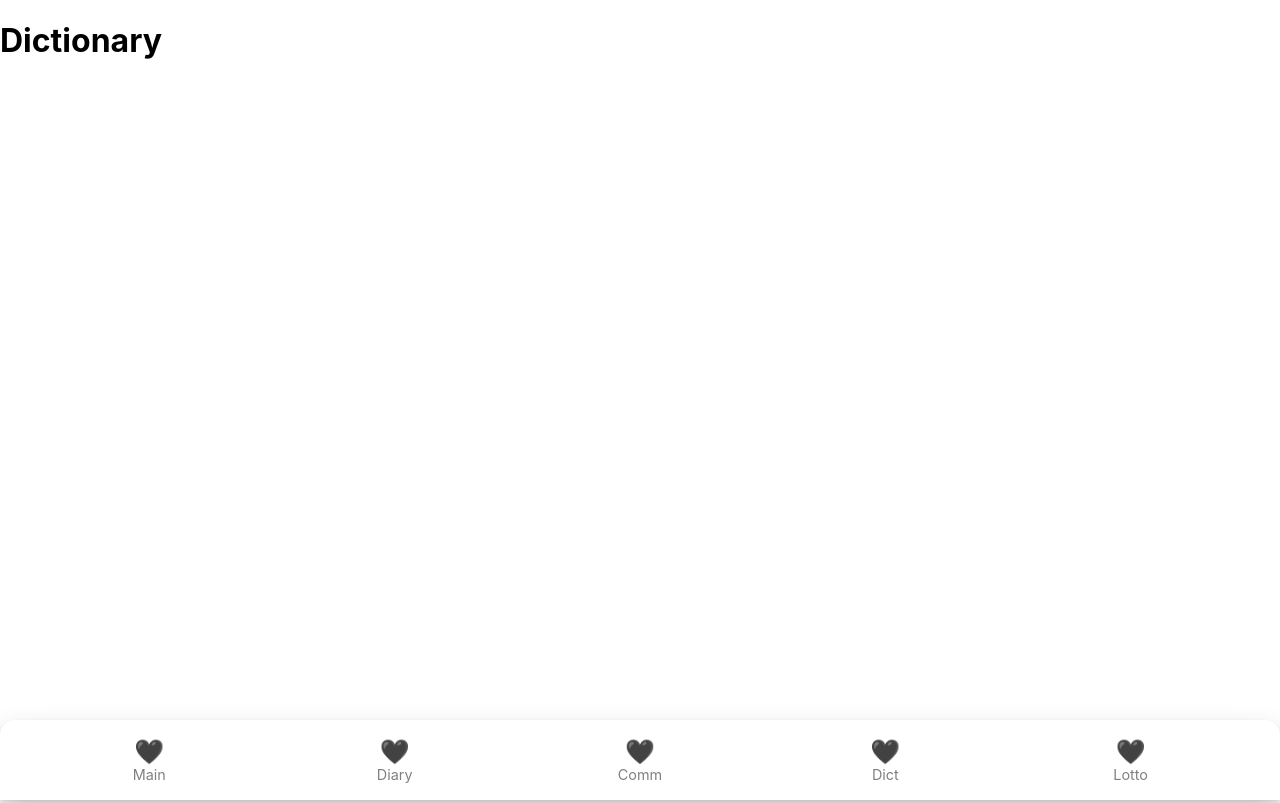
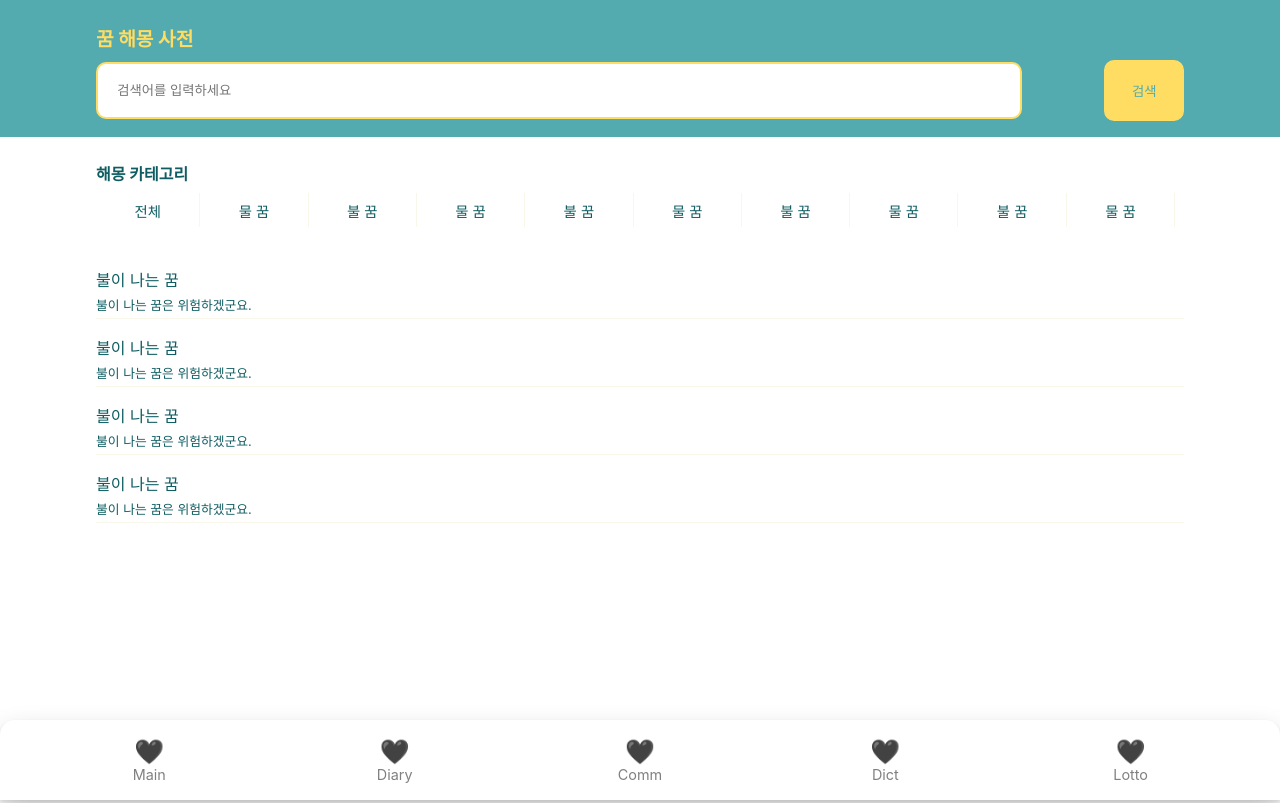
Before and after one commit to Happy-Dreaming/dreaming-frontend, a React (Create React App) app: page /dictionary in a window 1280 px wide. Built offline with nearby package versions, Linux system fonts and the light colour scheme.

Commit message:
Design: 꿈 해몽 사전 페이지

```diff
--- a/src/App.js
+++ b/src/App.js
@@ -1,7 +1,7 @@
 import React from "react";
 import { Routes, Route, useLocation } from "react-router-dom";
 import Community from "./pages/CommunityPage.js";
-import Dictionary from "./pages/Dictionary.js";
+import Dictionary from "./pages/DictionaryPage.js";
 import Lotto from "./pages/Lotto.js";
 import LottoMap from "./pages/LottoMapPage.js";
 import PostDiary from "./pages/PostDiary.js";
--- /dev/null
+++ b/src/components/DreamDic.js
@@ -0,0 +1,15 @@
+import React from "react";
+import { Container } from "../styles/DreamDicStyled.js";
+
+function DreamDic() {
+    return (
+        <Container>
+            <div className="dream">
+                <p className="dream_title">불이 나는 꿈</p>
+                <p className="dream_detail">불이 나는 꿈은 위험하겠군요.</p>
+            </div>
+        </Container>
+    );
+}
+
+export default DreamDic;
--- a/src/pages/Dictionary.js
+++ /dev/null
@@ -1,11 +0,0 @@
-import React from "react";
-
-function Dictionary() {
-    return (
-        <>
-            <h1>Dictionary</h1>
-        </>
-    );
-}
-
-export default Dictionary;
--- /dev/null
+++ b/src/pages/DictionaryPage.js
@@ -0,0 +1,71 @@
+import React, { useState } from "react";
+import { Container } from "../styles/DictionaryPageStyled.js";
+import DreamDic from "../components/DreamDic.js";
+
+function DictionaryPage() {
+    // 검색
+    const [inputKeyword, setInputKeyword] = useState("");
+    const [searchKeyword, setSearchKeyword] = useState("");
+
+    const handleInputKeyword = (event) => {
+        setInputKeyword(event.target.value);
+    };
+
+    const search = (event) => {
+        event.preventDefault();
+        setSearchKeyword(inputKeyword);
+        console.log(inputKeyword);
+    };
+
+    return (
+        <Container>
+            <div className="searchBox">
+                <p className="searchTitle">꿈 해몽 사전</p>
+                <form>
+                    <input
+                        className="searchInput"
+                        type="text"
+                        placeholder="검색어를 입력하세요"
+                        value={inputKeyword}
+                        onChange={handleInputKeyword}
+                    />
+                    <button
+                        className="searchBtn"
+                        type="submit"
+                        onClick={search}
+                    >
+                        검색
+                    </button>
+                </form>
+            </div>
+
+            <div className="categoryBox">
+                <p className="categoryTitle">해몽 카테고리</p>
+                <div className="categories">
+                    <div className="category">전체</div>
+                    <div className="category">물 꿈</div>
+                    <div className="category">불 꿈</div>
+                    <div className="category">물 꿈</div>
+                    <div className="category">불 꿈</div>
+                    <div className="category">물 꿈</div>
+                    <div className="category">불 꿈</div>
+                    <div className="category">물 꿈</div>
+                    <div className="category">불 꿈</div>
+                    <div className="category">물 꿈</div>
+                    <div className="category">불 꿈</div>
+                    <div className="category">물 꿈</div>
+                    <div className="category">불 꿈</div>
+                </div>
+            </div>
+
+            <div className="dreamBox">
+                <DreamDic />
+                <DreamDic />
+                <DreamDic />
+                <DreamDic />
+            </div>
+        </Container>
+    );
+}
+
+export default DictionaryPage;
--- /dev/null
+++ b/src/styles/DictionaryPageStyled.js
@@ -0,0 +1,104 @@
+import styled from "styled-components";
+import theme from "./theme";
+
+export const Container = styled.div`
+    width: 100vw;
+    padding-bottom: 10vh;
+
+    p {
+        margin: 0;
+    }
+
+    .searchBox {
+        width: 100vw;
+        padding: 2vh 0;
+        /* margin: 3vh 0; */
+
+        display: flex;
+        flex-direction: column;
+        justify-content: center;
+        align-items: center;
+
+        background-color: ${theme.colors.primary};
+    }
+
+    .searchBox > p {
+        width: 85vw;
+        margin: 1vh 0;
+        color: ${theme.colors.secondary};
+        font-size: 1.2rem;
+        font-weight: bold;
+    }
+
+    .searchBox > form {
+        width: 85vw;
+        display: flex;
+        justify-content: space-between;
+        align-items: center;
+    }
+
+    .searchInput {
+        width: 69vw;
+        padding: 1.5vw;
+
+        border-radius: 10px;
+        border: 2px solid ${theme.colors.secondary};
+    }
+
+    .searchBtn {
+        padding: 1.5vw 2vw;
+        background-color: ${theme.colors.secondary};
+        color: ${theme.colors.primary};
+        border-radius: 10px;
+        border: 2px solid ${theme.colors.secondary};
+    }
+
+    .categoryBox {
+        width: 100vw;
+        margin: 3vh 0;
+        display: flex;
+        flex-direction: column;
+        justify-content: center;
+        align-items: center;
+        /* background-color: red; */
+    }
+
+    .categoryTitle {
+        width: 85vw;
+        font-size: 1rem;
+        font-weight: bold;
+        color: ${theme.colors.primary_character};
+    }
+
+    .categories {
+        width: 85vw;
+        margin-top: 1vh;
+        display: flex;
+        flex-shrink: 0;
+        overflow-y: scroll;
+        /* border-bottom: 1.5px solid ${theme.colors.primary}; */
+    }
+
+    .category {
+        padding: 0.5vw 3vw;
+        font-size: 0.9rem;
+        flex-shrink: 0;
+
+        color: ${theme.colors.primary_character};
+    }
+
+    .category:not(:last-of-type) {
+        border-right: 1px solid #f8f7ea;
+    }
+
+    .dreamBox {
+        width: 100vw;
+        height: 58vh;
+        margin-top: 4vh;
+
+        display: flex;
+        flex-direction: column;
+        justify-content: flex-start;
+        align-items: center;
+    }
+`;
--- /dev/null
+++ b/src/styles/DreamDicStyled.js
@@ -0,0 +1,22 @@
+import styled from "styled-components";
+import theme from "./theme";
+
+export const Container = styled.div`
+    .dream {
+        width: 85vw;
+        border-bottom: 1px solid #f8f7ea;
+        margin: 1vh;
+    }
+
+    .dream_title {
+        font-size: 1rem;
+        margin-bottom: 0.5vh;
+        color: ${theme.colors.primary_character};
+    }
+
+    .dream_detail {
+        font-size: 0.8rem;
+        margin-bottom: 0.5vh;
+        color: ${theme.colors.primary_character};
+    }
+`;
```
